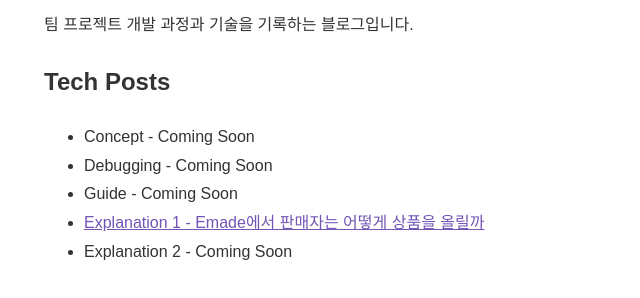
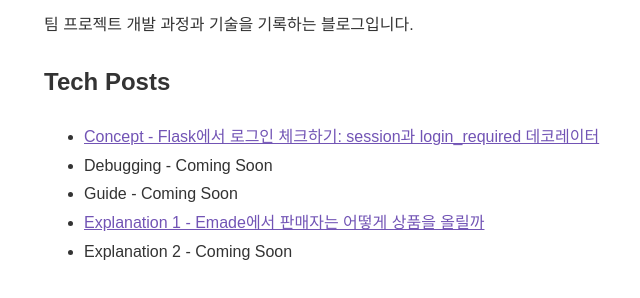
Before and after one commit to 2026-OSP-OSORI/team-tech-blog, a plain HTML site: page index.html in a window 1280 px wide. Shown: the part 128-426 px from the top of the page, without its empty margins (196-836 px from the left). Drawn offline with Linux system fonts and the light colour scheme.

Commit message:
docs: 메인 페이지에 concept 링크 추가

```diff
--- a/index.html
+++ b/index.html
@@ -27,7 +27,7 @@
 
     <h2>Tech Posts</h2>
     <ul>
-      <li>Concept - Coming Soon</li>
+      <li><a href="posts/concept.html">Concept - Flask에서 로그인 체크하기: session과 login_required 데코레이터</a></li>
       <li>Debugging - Coming Soon</li>
       <li>Guide - Coming Soon</li>
       <li><a href="posts/explanation1.html">Explanation 1 - Emade에서 판매자는 어떻게 상품을 올릴까</a></li>
```
